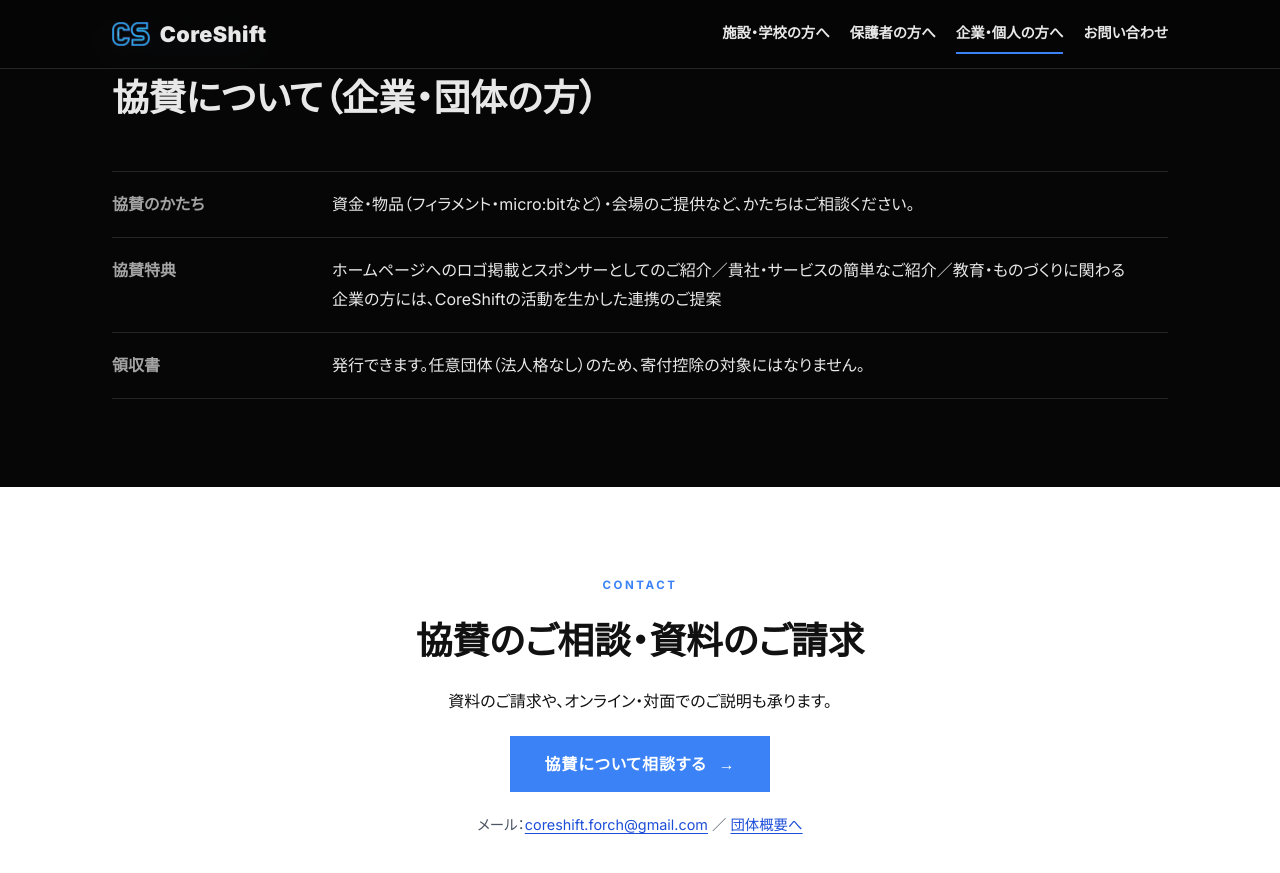
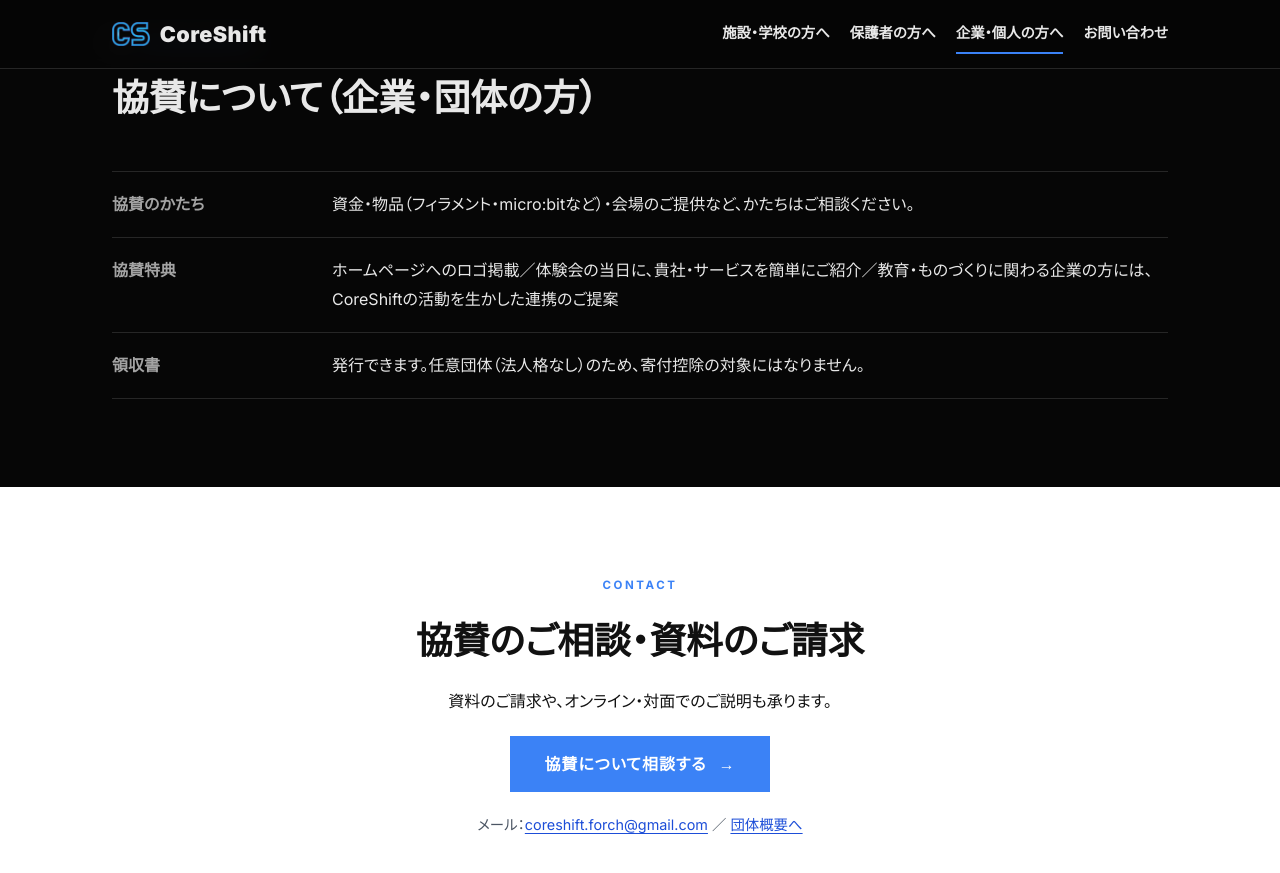
Before and after one commit to coreshiftforch/CoreShift-forchildren-web, a Jekyll site: the page built from coreshift-for-children/support/index.html, in a window 1280 px wide and 900 px high, scrolled down 2552 px. Shown: the top 873 px of the window. Built offline with Jekyll 4.4.1, drawn with Linux system fonts in a browser that asks for light colours.

Commit message:
content: 協賛特典の紹介の場所を明記（ホームページはロゴ、体験会の当日に文章で紹介）(#22)
Co-Authored-By: Claude Opus 5.5 <noreply@anthropic.com>

```diff
--- a/coreshift-for-children/support/index.html
+++ b/coreshift-for-children/support/index.html
@@ -67,7 +67,7 @@ nav: support
       </div>
       <dl class="spec">
         <dt>協賛のかたち</dt><dd>資金・物品（フィラメント・micro:bitなど）・会場のご提供など、かたちはご相談ください。</dd>
-        <dt>協賛特典</dt><dd>ホームページへのロゴ掲載とスポンサーとしてのご紹介／貴社・サービスの簡単なご紹介／教育・ものづくりに関わる企業の方には、CoreShiftの活動を生かした連携のご提案</dd>
+        <dt>協賛特典</dt><dd>ホームページへのロゴ掲載／体験会の当日に、貴社・サービスを簡単にご紹介／教育・ものづくりに関わる企業の方には、CoreShiftの活動を生かした連携のご提案</dd>
         <dt>領収書</dt><dd>発行できます。任意団体（法人格なし）のため、寄付控除の対象にはなりません。</dd>
       </dl>
     </div>
```
